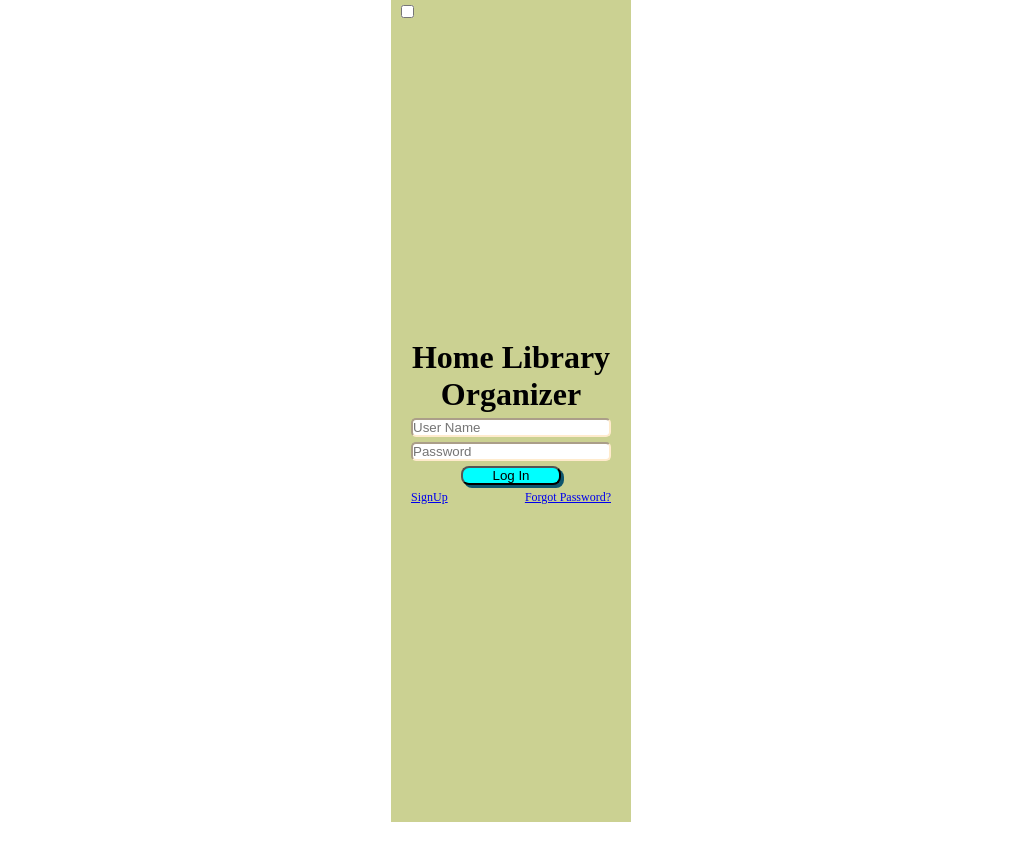
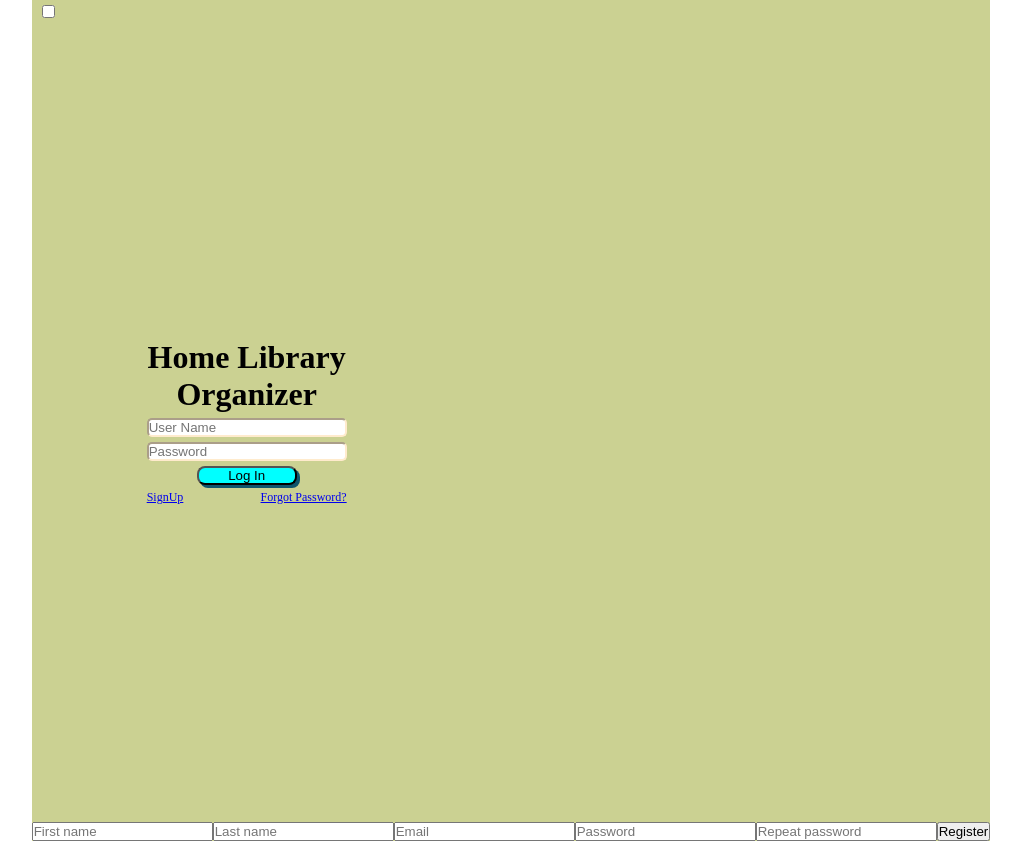
Before and after one commit to tbiliso/Home-Library-Organizer, a React (Vite) app: page / in a window 1280 px wide. Shown: the whole page, without its empty margins (129-1150 px from the left). Built offline with nearby package versions, Linux system fonts and the light colour scheme; a web font is replaced by a local one.

Commit message:
feat: feat: add register page with state and validation

```diff
--- a/package.json
+++ b/package.json
@@ -11,7 +11,8 @@
   },
   "dependencies": {
     "react": "^19.2.8",
-    "react-dom": "^19.2.8"
+    "react-dom": "^19.2.8",
+    "react-router-dom": "^7.18.3"
   },
   "devDependencies": {
     "@eslint/js": "^10.0.1",
--- a/src/App.jsx
+++ b/src/App.jsx
@@ -1,5 +1,6 @@
 import { useState } from 'react';
 import LogIn from './pages/Login.jsx'
+import Register from './pages/Register.jsx';
 import './App.css'
 function App() {
 
@@ -9,6 +10,7 @@ function App() {
     <div style={{fontFamily:font, backgroundColor: 'rgb(203, 209, 146)'} }>
       <input type="checkbox" title='Change Font'  className='fontToggle' onChange={(e)=>setFont(e.target.checked ? "HarryPotter":"Arial")}/>
       <LogIn />
+      <Register />
     </div>
   );
 }
--- a/src/pages/Register.jsx
+++ b/src/pages/Register.jsx
@@ -0,0 +1,31 @@
+import { useState } from "react";
+
+function Register() {
+    const [fname, setFname] = useState('')
+    const [lname, setLname] = useState('')
+    const [email, setEmail] = useState('')
+    const [password, setPassword] = useState('')
+    const [rptPass, setRptPass] = useState('')
+    const subForm =(e)=>{
+        e.preventDefault()
+        if(!fname.trim() || !lname.trim() || !email.trim() || !password.trim() || !rptPass.trim() || password.trim() !== rptPass.trim()){
+            return
+        }
+        console.log(fname, lname, email, password, rptPass)
+    }
+    return (
+        <form onSubmit={subForm}>
+            <input type="text"
+                    value={fname}
+                    placeholder="First name"
+                    onChange={(e) => setFname(e.target.value)} />
+            <input type="text" value={lname} placeholder="Last name" onChange={(e) => setLname(e.target.value)} />
+            <input type="email" value={email} placeholder="Email" onChange={(e) => setEmail(e.target.value)} />
+            <input type="password" value={password} placeholder="Password" onChange={(e) => setPassword(e.target.value)} />
+            <input type="password" value={rptPass} placeholder="Repeat password" onChange={(e) => setRptPass(e.target.value)} />
+            <button type="submit">Register</button>
+        </form>
+    )
+}
+
+export default Register
```
Also changed, not shown: 1 other file (tests, documents, lock files or other folders).
